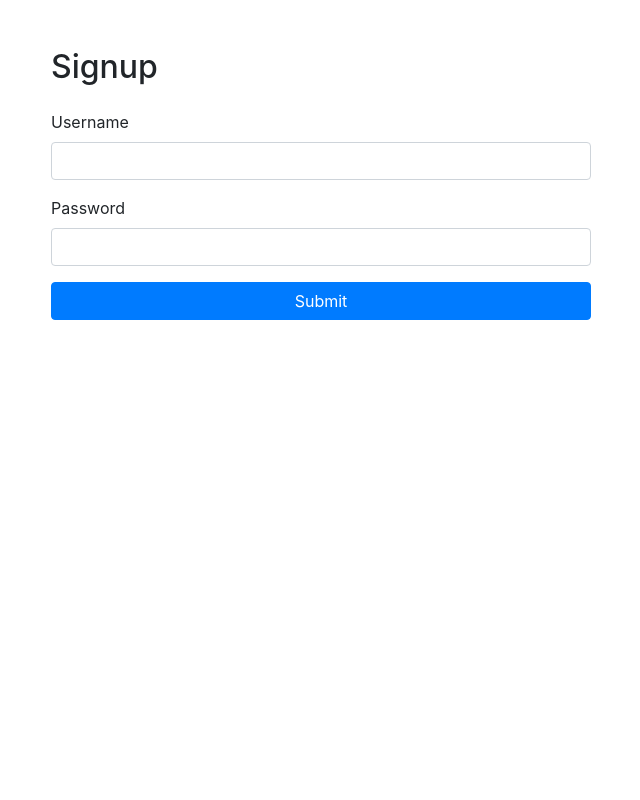
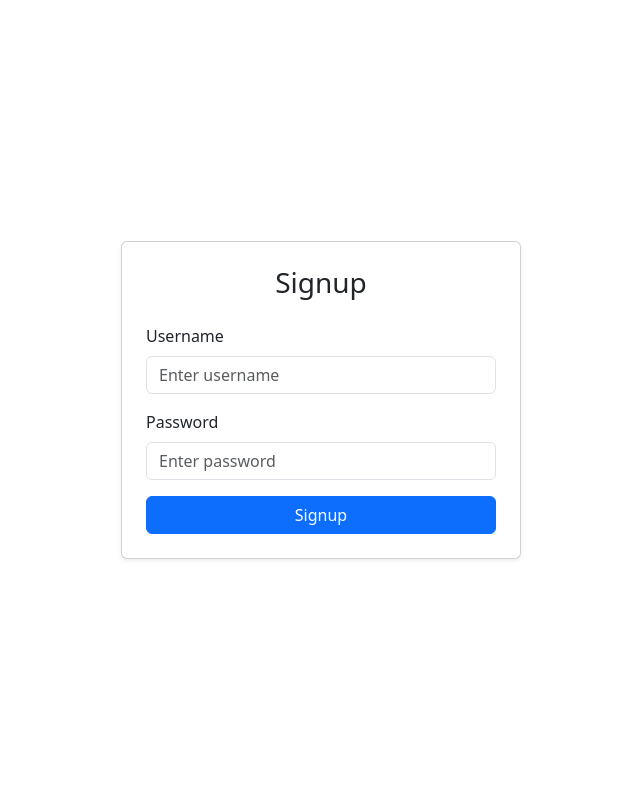
Before and after one commit to abrarCSE29/simple-login-registration, a Django app: page /signup in a window 1280 px wide. Shown: the whole page, without its empty margins (319-959 px from the left). Run offline with Django 5.2, Linux system fonts and the light colour scheme; some libraries are stand-ins or nearby versions.

Commit message:
Solved bug in signup

```diff
--- a/userRegistration/base/urls.py
+++ b/userRegistration/base/urls.py
@@ -8,4 +8,5 @@ urlpatterns = [
     path('signup',views.signup, name="signup"),
     path('processRequest', views.processRequest, name="processRequest"),
     path('getCredentials', views.getCredentials, name="getCredentials"),
+    path('dashboard', views.dashboard, name="dashboard"),
 ]
--- a/userRegistration/base/views.py
+++ b/userRegistration/base/views.py
@@ -16,12 +16,30 @@ def signup(request):
 
 
 def processRequest(request):
+    # frm = signupform(request.POST)
+    # if request.method == 'POST':
+    #     if frm.is_valid():
+    #         frm.save()
+    #         return redirect (login)
+    # else:
+    #     return HttpResponse('Signup not working')
+
     if request.method == 'POST':
-        frm = signupform(request.POST)
-        frm.save()
+        username = request.POST.get('username')
+        userpassword = request.POST.get('userpassword')
+
+        _user = user.objects.create(
+            user_name = username,
+            user_password = userpassword
+        )
+        _user.save()
         return redirect (login)
     else:
         return HttpResponse('Signup not working')
+
+
+
+
 
 
 
@@ -35,5 +53,9 @@ def getCredentials(request):
 
         for u in allusers:
             if(u.user_name==username and u.user_password==userpassword):
-                return HttpResponse('Successful login')
+                return dashboard(request,u)
         return HttpResponse('login failed')
+
+
+def dashboard(request, user):
+    return render (request, "base/dashboard.html" ,{'user':user})
--- a/userRegistration/templates/base/signup.html
+++ b/userRegistration/templates/base/signup.html
@@ -3,34 +3,28 @@
 <head>
     <meta charset="UTF-8">
     <meta name="viewport" content="width=device-width, initial-scale=1.0">
-    <title>Signup</title>
-    <!-- Bootstrap CSS -->
-    <link href="https://stackpath.bootstrapcdn.com/bootstrap/4.5.2/css/bootstrap.min.css" rel="stylesheet">
+    <title>Sign Up</title>
+    <link href="https://cdn.jsdelivr.net/npm/bootstrap@5.3.3/dist/css/bootstrap.min.css" rel="stylesheet" integrity="sha384-QWTKZyjpPEjISv5WaRU9OFeRpok6YctnYmDr5pNlyT2bRjXh0JMhjY6hW+ALEwIH" crossorigin="anonymous">
 </head>
 <body>
-    <div class="container mt-5">
-        <div class="row justify-content-center">
-            <div class="col-md-6">
-                <h2 class="mb-4">Signup</h2>
-                <form action="{% url 'processRequest' %}" method="POST">
-                    {% csrf_token %}
-                    <div class="form-group">
-                        <label for="username">Username</label>
-                        <input type="text" class="form-control" id="user_name" name="user_name" required>
-                    </div>
-                    <div class="form-group">
-                        <label for="userpassword">Password</label>
-                        <input type="password" class="form-control" id="user_password" name="user_password" required>
-                    </div>
-                    <button type="submit" class="btn btn-primary btn-block">Submit</button>
-                </form>
-            </div>
+    <div class="container d-flex align-items-center justify-content-center" style="min-height: 100vh;">
+        <div class="card p-4 shadow-sm" style="width: 100%; max-width: 400px;">
+            <h3 class="text-center mb-4">Signup</h3>
+            <form action="{% url 'processRequest' %}" method="post">
+                {% csrf_token %}
+                <div class="form-group mb-3">
+                    <label for="username" class="form-label">Username</label>
+                    <input type="text" class="form-control" id="username" name="username" placeholder="Enter username" required>
+                </div>
+                <div class="form-group mb-3">
+                    <label for="userpassword" class="form-label">Password</label>
+                    <input type="password" class="form-control" id="userpassword" name="userpassword" placeholder="Enter password" required>
+                </div>
+                <button type="submit" class="btn btn-primary w-100">Signup</button>
+            </form>
         </div>
     </div>
-
-    <!-- Bootstrap JS and dependencies -->
-    <script src="https://code.jquery.com/jquery-3.5.1.slim.min.js"></script>
-    <script src="https://cdn.jsdelivr.net/npm/@popperjs/core@2.5.2/dist/umd/popper.min.js"></script>
-    <script src="https://stackpath.bootstrapcdn.com/bootstrap/4.5.2/js/bootstrap.min.js"></script>
+    <script src="https://cdn.jsdelivr.net/npm/@popperjs/core@2.11.8/dist/umd/popper.min.js" integrity="sha384-I7E8VVD/ismYTF4hNIPjVp/Zjvgyol6VFvRkX/vR+Vc4jQkC+hVqc2pM8ODewa9r" crossorigin="anonymous"></script>
+    <script src="https://cdn.jsdelivr.net/npm/bootstrap@5.3.3/dist/js/bootstrap.min.js" integrity="sha384-0pUGZvbkm6XF6gxjEnlmuGrJXVbNuzT9qBBavbLwCsOGabYfZo0T0to5eqruptLy" crossorigin="anonymous"></script>
 </body>
 </html>
```
Also changed, not shown: userRegistration/templates/base/dashboard.html (added, +11 -0 lines), userRegistration/templates/base/index.html (+14 -2 lines), userRegistration/templates/base/login.html (+18 -10 lines), userRegistration/db.sqlite3.
